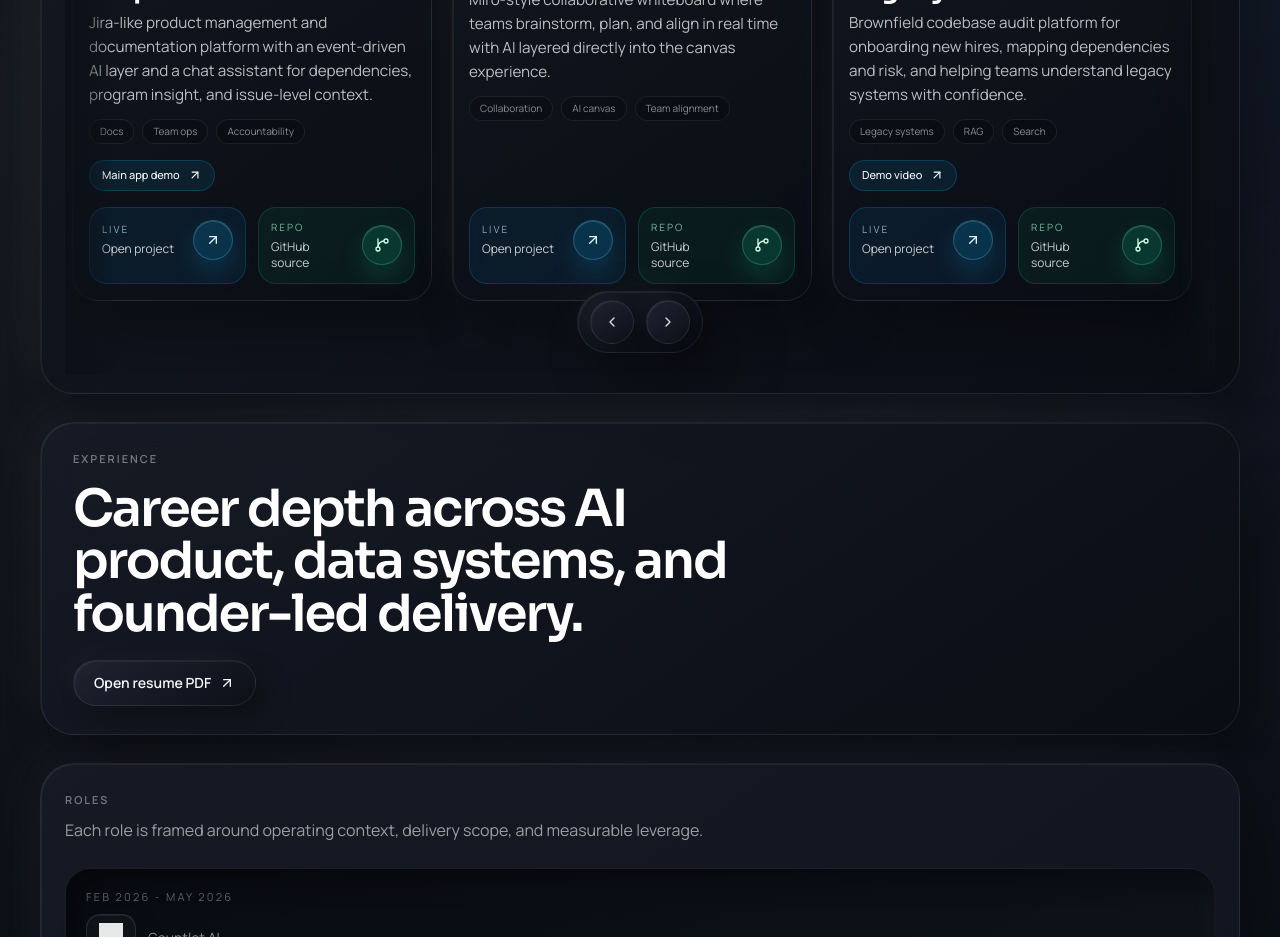
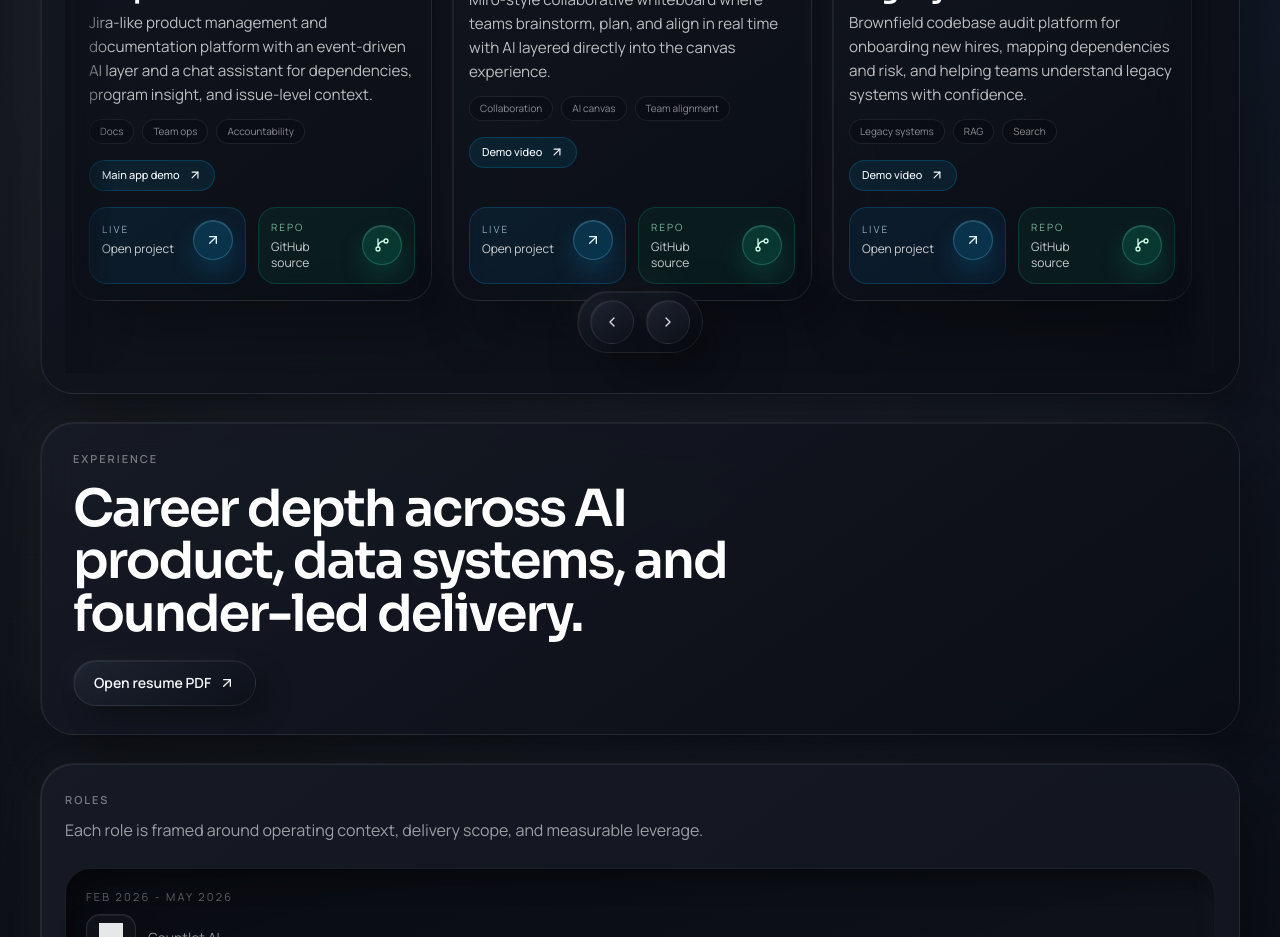
Before and after one commit to StefanoCaruso456/portfolio, a Next.js app: page / in a window 1280 px wide. Shown: the part 1040-1977 px from the top of the page. Built offline with nearby package versions, Linux system fonts and the light colour scheme.

Commit message:
Add BrainStorm AI demo video link

```diff
--- a/data/portfolio.ts
+++ b/data/portfolio.ts
@@ -185,6 +185,13 @@ export const portfolioProjects: Project[] = [
     category: "AI Collaboration",
     url: "https://brainstormaigauntletai.com/login",
     repoUrl: "https://github.com/StefanoCaruso456/BrainstormAI",
+    resourceLinks: [
+      {
+        href: "https://drive.google.com/file/d/14zLSi5d-HE8GgUiTT8nE-voQYIkcJQyR/view?usp=sharing",
+        label: "Demo video",
+        tone: "blue",
+      },
+    ],
     domain: "brainstormaigauntletai.com",
     thumbnail: "/projects/brainstorm-gauntlet.png",
     headline:
```
